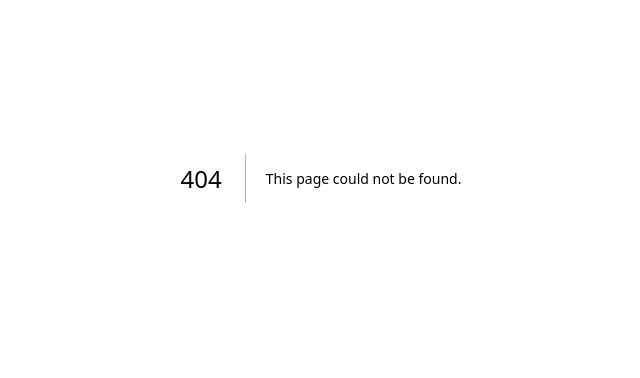
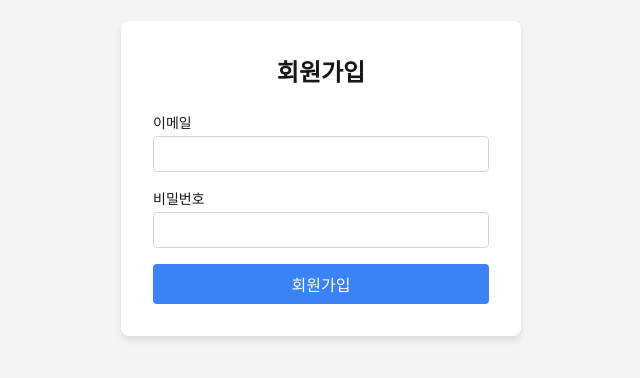
Before and after one commit to Nohyunjin/diary, a Next.js app: page /signup in a window 1280 px wide. Before the commit this address had no page. Shown: the part 222-600 px from the top of the page, without its empty margins (319-959 px from the left). Built offline with nearby package versions, Linux system fonts and the light colour scheme.

Commit message:
[feat] 회원가입 페이지 추가

```diff
--- /dev/null
+++ b/src/app/signup/page.tsx
@@ -0,0 +1,6 @@
+'use client';
+import SignUpPage from '@/view/account/SignUpPage';
+
+export default function SignUp() {
+  return <SignUpPage />;
+}
--- /dev/null
+++ b/src/view/account/SignUpPage.tsx
@@ -0,0 +1,127 @@
+/** @jsxImportSource @emotion/react */
+import { supabase } from '@/lib/supabaseClient';
+import { css } from '@emotion/react';
+import styled from '@emotion/styled';
+import React, { useState } from 'react';
+
+const pageStyle = css`
+  display: flex;
+  justify-content: center;
+  align-items: center;
+  min-height: 100vh;
+  background-color: #f3f4f6;
+`;
+
+const Card = styled.div`
+  background-color: white;
+  padding: 2rem;
+  border-radius: 0.5rem;
+  box-shadow: 0 4px 6px rgba(0, 0, 0, 0.1);
+  width: 100%;
+  max-width: 400px;
+`;
+
+const Title = styled.h2`
+  font-size: 1.5rem;
+  font-weight: bold;
+  text-align: center;
+  margin-bottom: 1.5rem;
+`;
+
+const Form = styled.form`
+  display: flex;
+  flex-direction: column;
+  gap: 1rem;
+`;
+
+const InputGroup = styled.div`
+  display: flex;
+  flex-direction: column;
+`;
+
+const Label = styled.label`
+  font-size: 0.875rem;
+  font-weight: 500;
+  margin-bottom: 0.25rem;
+`;
+
+const Input = styled.input`
+  padding: 0.5rem;
+  border: 1px solid #d1d5db;
+  border-radius: 0.25rem;
+  font-size: 1rem;
+`;
+
+const Button = styled.button`
+  background-color: #3b82f6;
+  color: white;
+  padding: 0.5rem 1rem;
+  border: none;
+  border-radius: 0.25rem;
+  font-size: 1rem;
+  cursor: pointer;
+  transition: background-color 0.2s;
+
+  &:hover {
+    background-color: #2563eb;
+  }
+`;
+
+const ErrorMessage = styled.p`
+  color: red;
+  font-size: 0.875rem;
+`;
+
+const SignUpPage: React.FC = () => {
+  const [email, setEmail] = useState('');
+  const [password, setPassword] = useState('');
+  const [error, setError] = useState<string | null>(null);
+
+  const handleSignUp = async (e: React.FormEvent<HTMLFormElement>) => {
+    e.preventDefault();
+    try {
+      const { data, error } = await supabase.auth.signUp({
+        email: email,
+        password: password,
+      });
+      if (error) throw error;
+      alert('회원가입이 완료되었습니다. 이메일을 확인해주세요.');
+    } catch (error) {
+      setError(error.message);
+    }
+  };
+
+  return (
+    <div css={pageStyle}>
+      <Card>
+        <Title>회원가입</Title>
+        <Form onSubmit={handleSignUp}>
+          <InputGroup>
+            <Label htmlFor='email'>이메일</Label>
+            <Input
+              id='email'
+              type='email'
+              value={email}
+              onChange={(e) => setEmail(e.target.value)}
+              required
+            />
+          </InputGroup>
+          <InputGroup>
+            <Label htmlFor='password'>비밀번호</Label>
+            <Input
+              id='password'
+              type='password'
+              value={password}
+              onChange={(e) => setPassword(e.target.value)}
+              required
+            />
+          </InputGroup>
+          {error && <ErrorMessage>{error}</ErrorMessage>}
+          <Button type='submit'>회원가입</Button>
+        </Form>
+      </Card>
+    </div>
+  );
+};
+
+export default SignUpPage;
```
